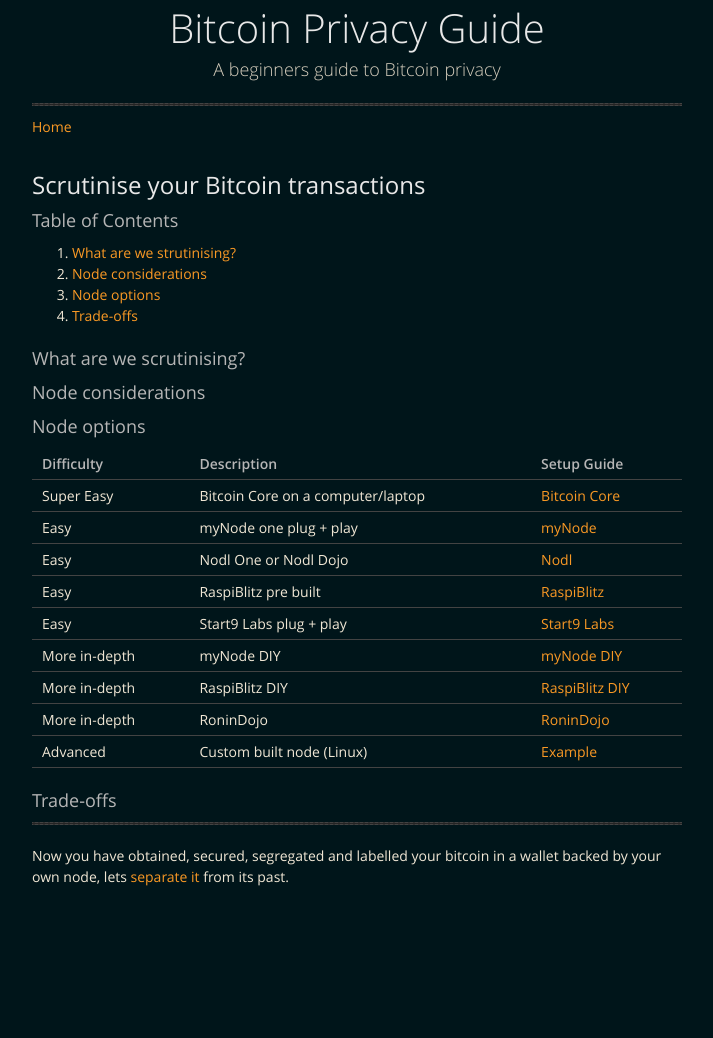
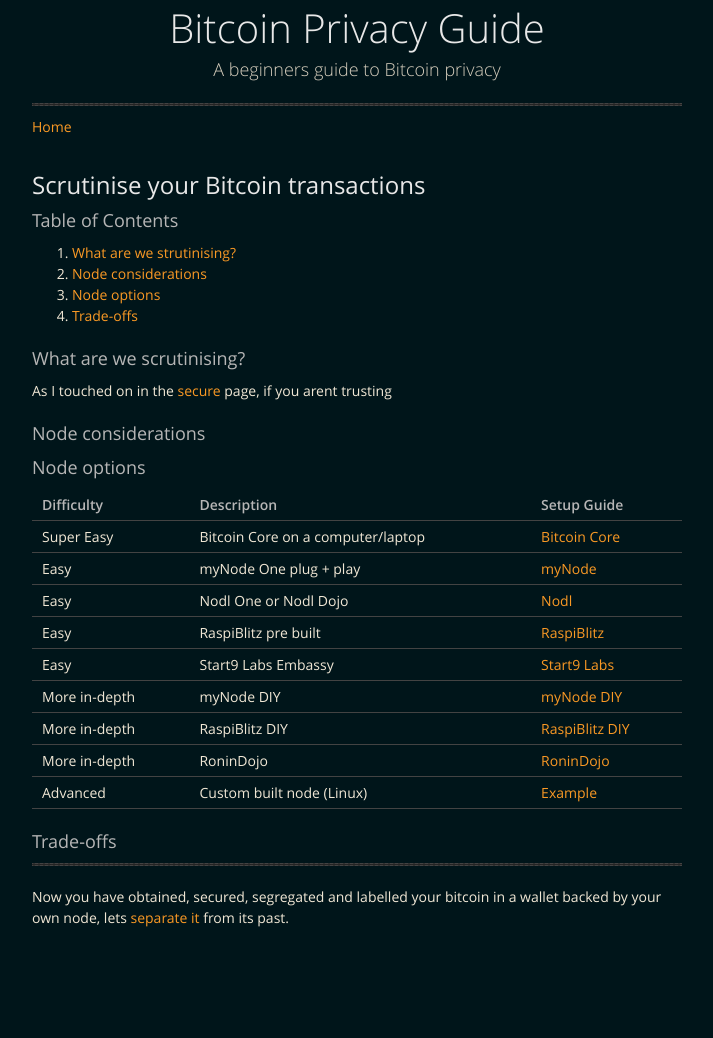
Before and after one commit to BitcoinQnA/BitcoinPrivacyGuide, a Jekyll site: the page built from scrutinise.md, in a window 1280 px wide. Shown: the whole page, without its empty margins (283-996 px from the left). Built offline with Jekyll 4.4.1, drawn with Linux system fonts in a browser that asks for light colours; before the commit the page ends 997 px from its top, so only the background shows below that.

Commit message:
Update scrutinise.md

```diff
--- a/scrutinise.md
+++ b/scrutinise.md
@@ -15,6 +15,7 @@ layout: default
 
 ### What are we scrutinising?
 
+As I touched on in the [secure](https://bitcoinprivacy.guide/secure.html) page, if you arent trusting
 
 ### Node considerations
 
@@ -24,10 +25,10 @@ layout: default
 | Difficulty    | Description                        | Setup Guide                                                              |
 |---------------|------------------------------------|--------------------------------------------------------------------------|
 | Super Easy    | Bitcoin Core on a computer/laptop  | [Bitcoin Core](https://bitcoin.org/en/full-node#windows-instructions)    |
-| Easy          | myNode one plug + play             | [myNode](http://mynodebtc.com/guide/getting_started)                     |
+| Easy          | myNode One plug + play             | [myNode](http://mynodebtc.com/guide/getting_started)                     |
 | Easy          | Nodl One or Nodl Dojo              | [Nodl](https://docs.lightning-solutions.eu/nodl-box/quick-start/getting-started)  |
 | Easy          | RaspiBlitz pre built               | [RaspiBlitz](https://blog.fulmo.org/raspiblitz-unboxing-experience/)     |
-| Easy          | Start9 Labs plug + play            | [Start9 Labs](https://start9labs.com/faq)                                |
+| Easy          | Start9 Labs Embassy                | [Start9 Labs](https://start9labs.com/faq)                                |
 | More in-depth | myNode DIY                         | [myNode DIY](https://www.youtube.com/watch?v=UYUfXWlAleA&list=PLCRbH-IWlcW0KP8DxyWWrqahGafZyV2HR) |
 | More in-depth | RaspiBlitz DIY                     | [RaspiBlitz DIY](https://github.com/rootzoll/raspiblitz)                 |
 | More in-depth | RoninDojo                          | [RoninDojo](https://wiki.ronindojo.io)                                   |
```
